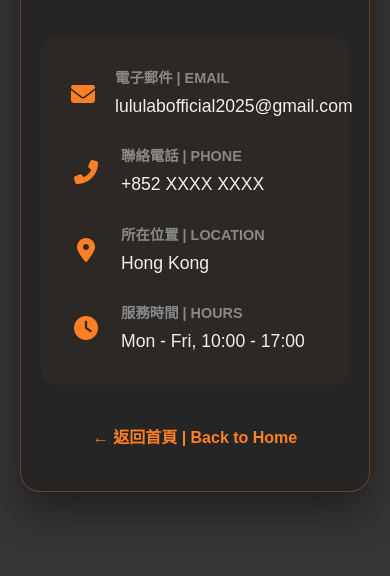
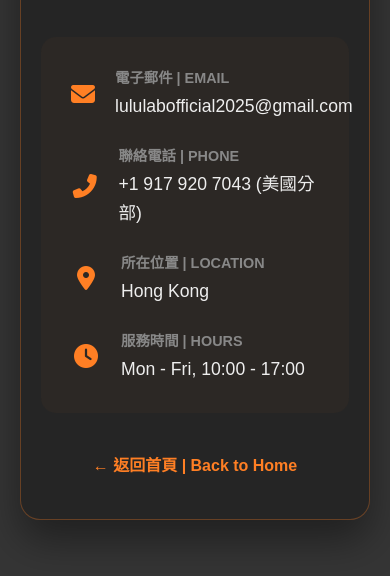
Before and after one commit to lululab-steam/LuluLab_Web, a plain HTML site: page pages/booking.html in a window 390 px wide. Shown: the part 254-830 px from the top of the page. Drawn offline with Linux system fonts and the light colour scheme.

Commit message:
update phone number

```diff
--- a/pages/booking.html
+++ b/pages/booking.html
@@ -122,7 +122,7 @@
                 <i class="fas fa-phone-alt"></i>
                 <div>
                     <h3>聯絡電話 | Phone</h3>
-                    <p>+852 XXXX XXXX</p>
+                    <p>+1 917 920 7043 (美國分部)</p>
                 </div>
             </div>
             <div class="info-item">
```
